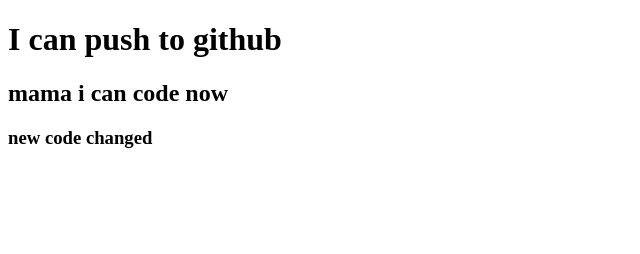
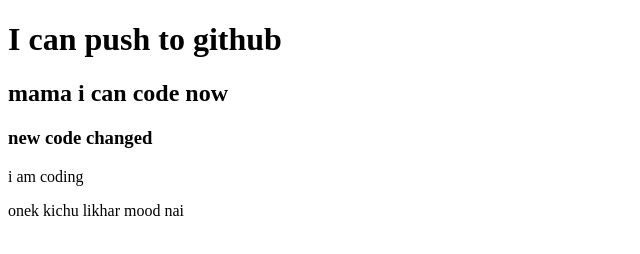
Before and after one commit to pondit4/my-first-repo, a plain HTML site: page index.html in a window 1280 px wide. Shown: the whole page, without its empty margins (0-640 px from the left). Drawn offline with Linux system fonts and the light colour scheme.

Commit message:
style added

```diff
--- a/index.html
+++ b/index.html
@@ -10,5 +10,7 @@
     <h1>I can push to github</h1>
     <h2>mama i can code now</h2>
     <h3>new code changed</h3>
+    <p>i am coding</p>
+    <p>onek kichu likhar mood nai</p>
 </body>
 </html>
```
